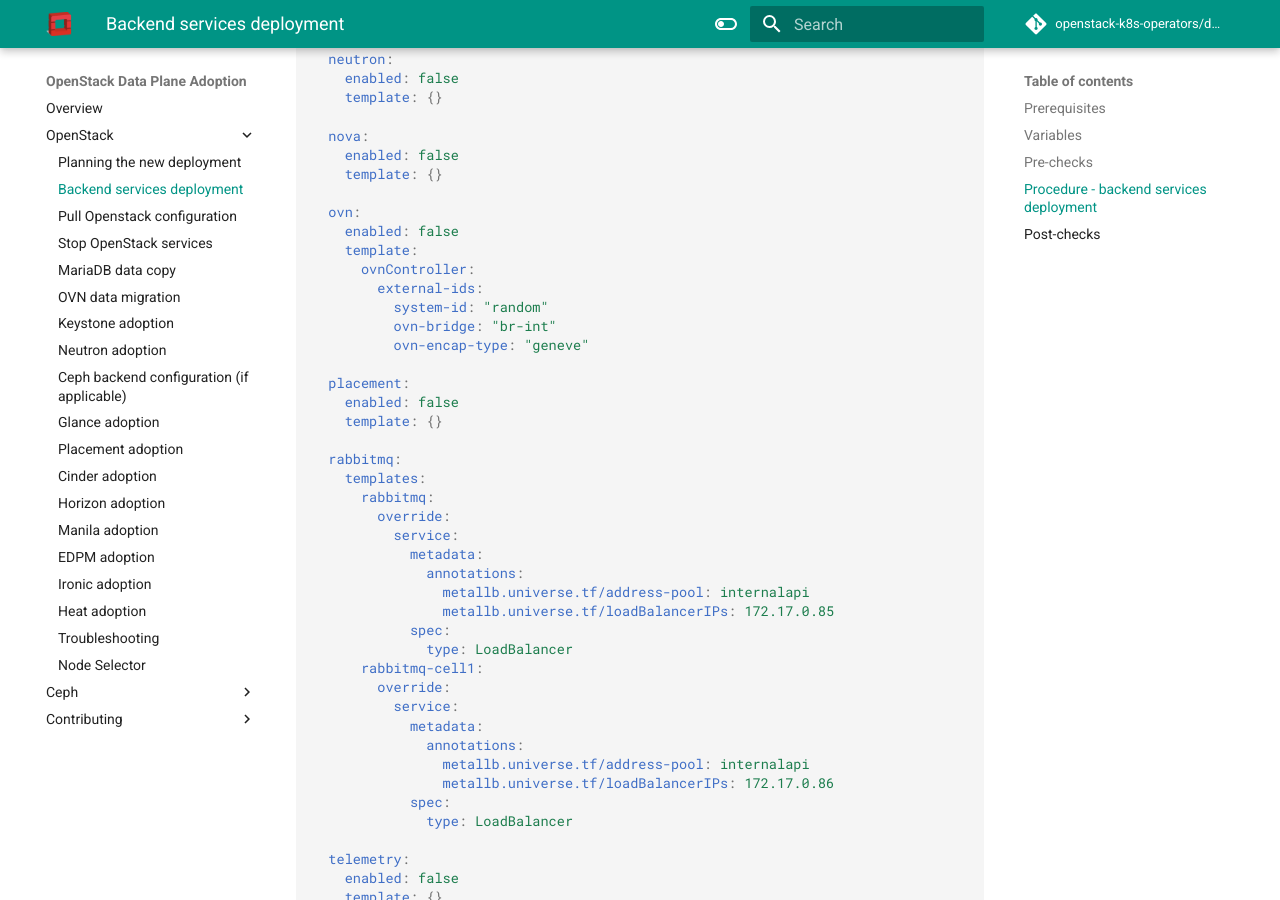
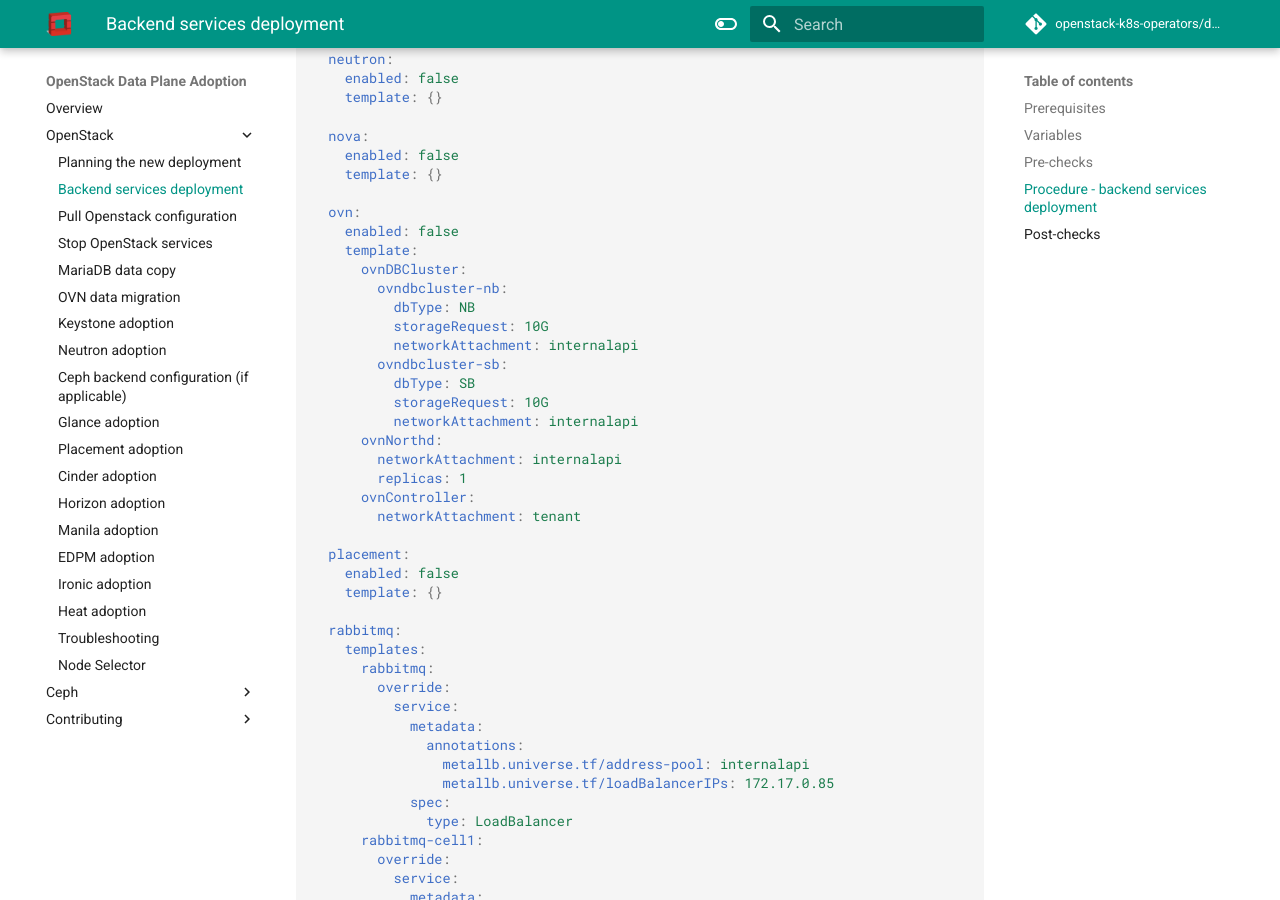
Before and after one commit to openstack-k8s-operators/data-plane-adoption, an MkDocs documentation site: the page built from docs/openstack/backend_services_deployment.md, in a window 1280 px wide and 900 px high, scrolled down 3621 px. Built offline with MkDocs 1.6.1 and Material for MkDocs 9.7.7, drawn with Linux system fonts in a browser that asks for light colours; comment, search, counter and statistics services are not loaded; the version menu is left out.

Commit message:
Fix OVN template for isolnet scenarios
Align CR for OVN adoption with its isolnet CR sample
in openstack operator.

Fix communication between OSP control plane pods on
OCP and standalone OSP 17.1 host.

Signed-off-by: Bohdan Dobrelia <bdobreli@redhat.com>

```diff
--- a/docs/openstack/backend_services_deployment.md
+++ b/docs/openstack/backend_services_deployment.md
@@ -197,11 +197,20 @@ podified OpenStack control plane services.
     ovn:
       enabled: false
       template:
+        ovnDBCluster:
+          ovndbcluster-nb:
+            dbType: NB
+            storageRequest: 10G
+            networkAttachment: internalapi
+          ovndbcluster-sb:
+            dbType: SB
+            storageRequest: 10G
+            networkAttachment: internalapi
+        ovnNorthd:
+          networkAttachment: internalapi
+          replicas: 1
         ovnController:
-          external-ids:
-            system-id: "random"
-            ovn-bridge: "br-int"
-            ovn-encap-type: "geneve"
+          networkAttachment: tenant
 
     placement:
       enabled: false
```
Also changed, not shown: 2 other files.
